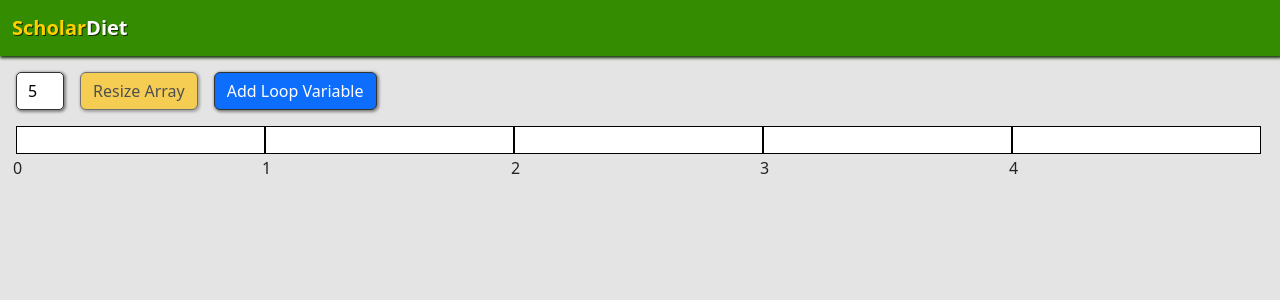
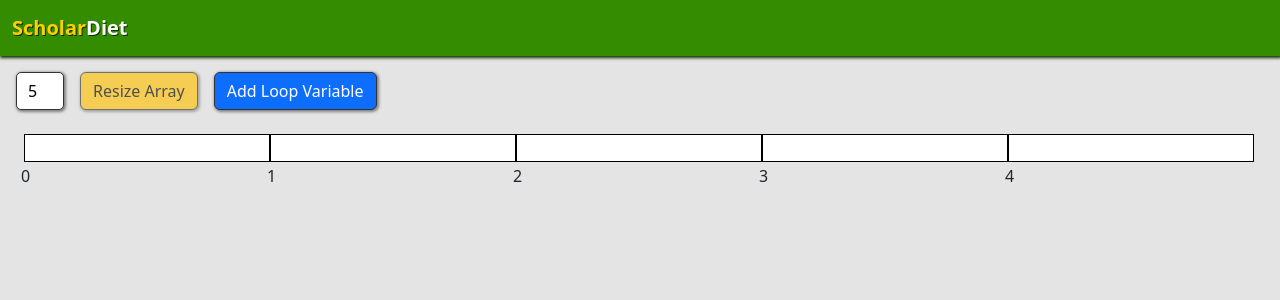
Before and after one commit to pks9862728888/scholar-diet, an Angular app in the folder frontend/: page / in a window 1280 px wide. Shown: the top 300 px of the page. Built offline with nearby package versions, Linux system fonts and the light colour scheme.

Commit message:
Fixed array padding

```diff
--- a/frontend/src/app/array-slider/array-slider.component.css
+++ b/frontend/src/app/array-slider/array-slider.component.css
@@ -1,3 +1,4 @@
+/* Style the slider */
 .slider {
     width: 100%;
 }
--- a/frontend/src/app/array/array.component.css
+++ b/frontend/src/app/array/array.component.css
@@ -1,5 +1,9 @@
 .array {
     padding: 1rem;
+}
+
+.array-cells {
+    padding: 0.5rem;
 }
 
 /* Array size control styling */
--- a/frontend/src/app/array/array.component.html
+++ b/frontend/src/app/array/array.component.html
@@ -90,10 +90,12 @@
         </form>
     </div>
     <!-- Array cells -->
-    <array-cell *ngFor="let cellIdx of cellIdxList"
-        [currIdx]="cellIdx"
-        [maxCells]="getArraySize()"
-        [maxPaddingForArrayInBothSidesInPx]="getMaxPaddingInBothSidesOfArrayInPx()"></array-cell>
+    <div class="array-cells">
+        <array-cell *ngFor="let cellIdx of cellIdxList"
+            [currIdx]="cellIdx"
+            [maxCells]="getArraySize()"
+            [maxPaddingForArrayInBothSidesInPx]="getMaxPaddingInBothSidesOfArrayInPx()"></array-cell>
+    </div>
     <!-- Array slider -->
     <div class="m-t-2rem" *ngFor="let slider of arraySliderList">
         <app-array-slider [name]="slider.name"
--- a/frontend/src/app/array/array.component.ts
+++ b/frontend/src/app/array/array.component.ts
@@ -103,8 +103,9 @@ export class ArrayComponent {
   }
 
   getMaxPaddingInBothSidesOfArrayInPx() {
-    // 32 is added because inside this component in css 32 px padding is added
-    return this.maxPaddingInBothSidesInPx + 32;
+    // 32 is added because inside this component in css 1 rem (both side) + 0.5 rem (both side)
+    // padding is added
+    return this.maxPaddingInBothSidesInPx + 32 + 16;
   }
 
   addLoopVariable() {
```
